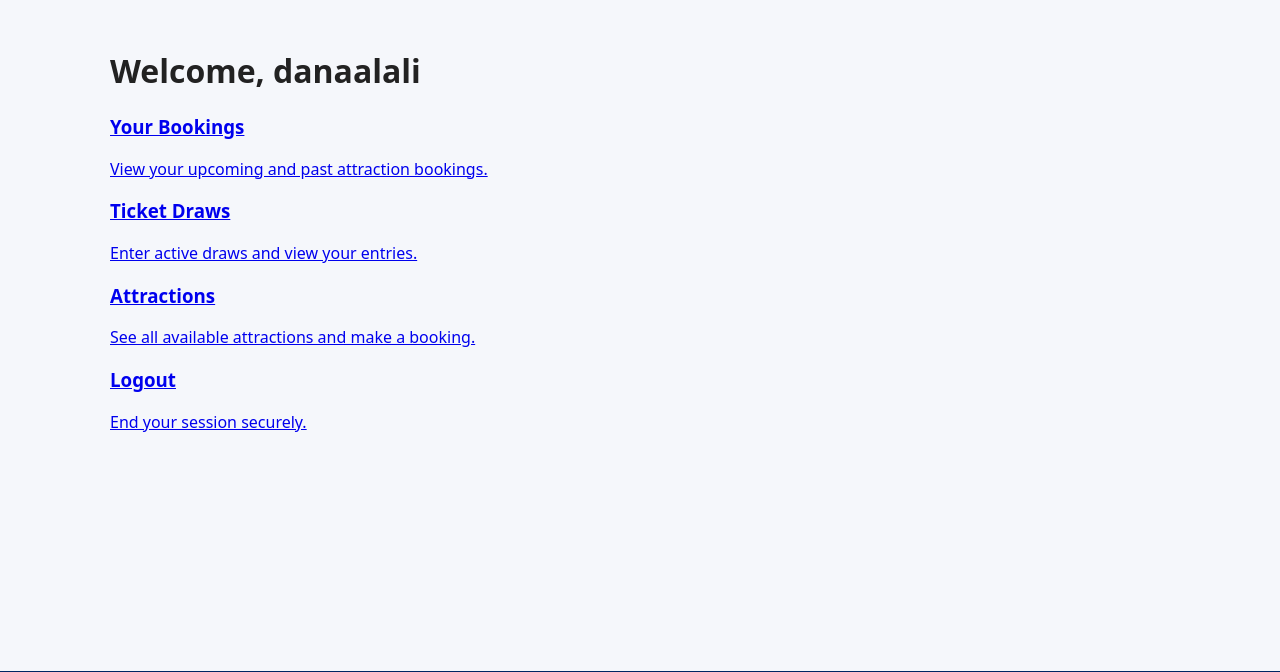
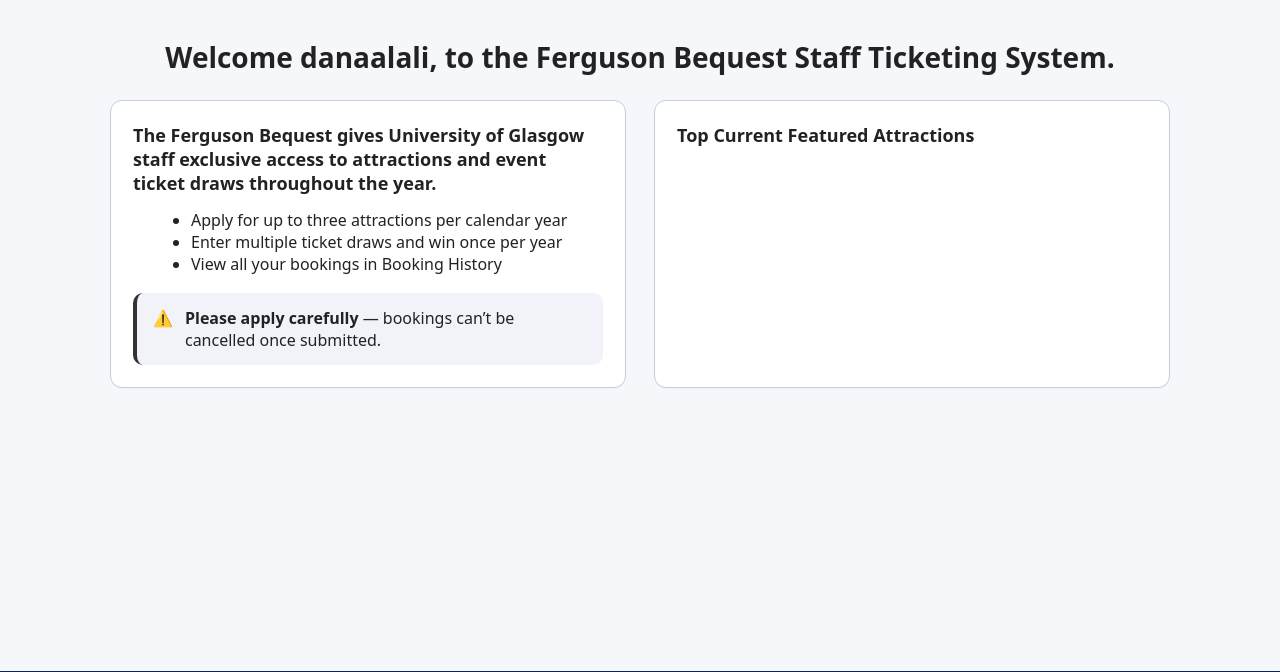
Before and after one commit to Romes241/sh22-main, a Django app: page /dashboard/ in a window 1280 px wide. Shown: the part 83-755 px from the top of the page. Run offline with Django 5.2, Linux system fonts and the light colour scheme; a user stored in the database is signed in.

Commit message:
Changed dashboard to match homepage

```diff
--- a/fergusonbequest/templates/fergusonbequest/dashboard.html
+++ b/fergusonbequest/templates/fergusonbequest/dashboard.html
@@ -1,32 +1,40 @@
 {% extends "fergusonbequest/base.html" %}
 {% load static %}
 
-{% block title %}Dashboard – Ferguson Bequest{% endblock %}
+{% block title %}Dashboard - Ferguson Bequest{% endblock %}
+
+{% block extra_css %}
+<link rel="stylesheet" href="{% static 'fergusonbequest/css/home.css' %}">
+{% endblock %}
 
 {% block content %}
-<h1 class="fb-h1">Welcome, {{ user.get_full_name|default:user.username }}</h1>
+<h1 class="fb-h1">Welcome {{ user.get_full_name|default:user.username }}, to the Ferguson Bequest Staff Ticketing System.</h1>
 
-<div class="fb-grid">
+  <section class="fb-grid">
+    <!-- Left card -->
+    <div class="fb-card">
+      <h3>The Ferguson Bequest gives University of Glasgow staff exclusive access to attractions and event ticket draws throughout the year.</h3>
+      <ul>
+        <li>Apply for up to three attractions per calendar year</li>
+        <li>Enter multiple ticket draws and win once per year</li>
+        <li>View all your bookings in Booking History</li>
+      </ul>
 
-  <a href="#" class="fb-card fb-clickable">
-    <h3>Your Bookings</h3>
-    <p>View your upcoming and past attraction bookings.</p>
-  </a>
+      <div class="fb-alert">
+        <div class="ico">⚠️</div>
+        <div>
+          <strong>Please apply carefully</strong> — bookings can’t be cancelled once submitted.<br>
+        </div>
+      </div>
+    </div>
 
-  <a href="#" class="fb-card fb-clickable">
-    <h3>Ticket Draws</h3>
-    <p>Enter active draws and view your entries.</p>
-  </a>
-
-  <a href="#" class="fb-card fb-clickable">
-    <h3>Attractions</h3>
-    <p>See all available attractions and make a booking.</p>
-  </a>
-
-  <a href="{% url 'logout' %}" class="fb-card fb-clickable fb-card--danger">
-    <h3>Logout</h3>
-    <p>End your session securely.</p>
-  </a>
-
-</div>
+    <!-- Right card -->
+    <div class="fb-card fb-featured">
+      <div class="fb-featured__head">
+        <h3 class="mt-8">Top Current Featured Attractions</h3>
+      </div>
+      <div class="fb-featured__box"></div>
+      <div class="fb-dots"></div>
+    </div>
+  </section>
 {% endblock %}
```
